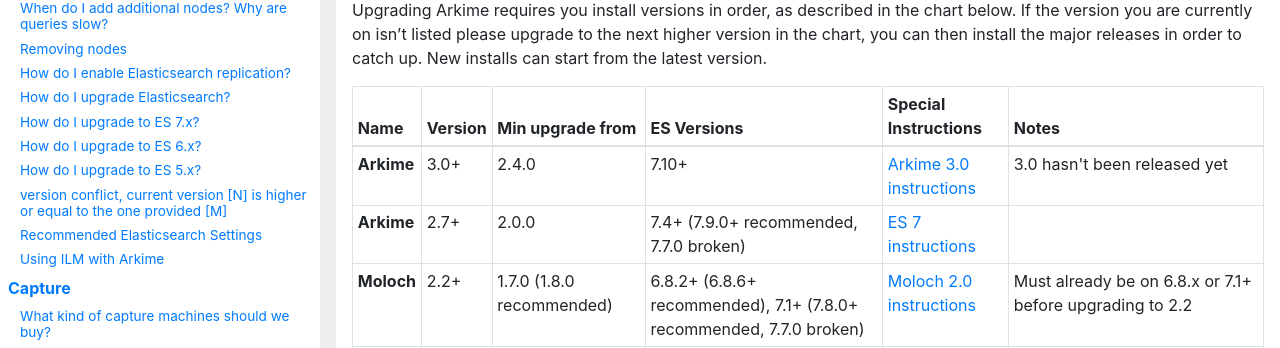
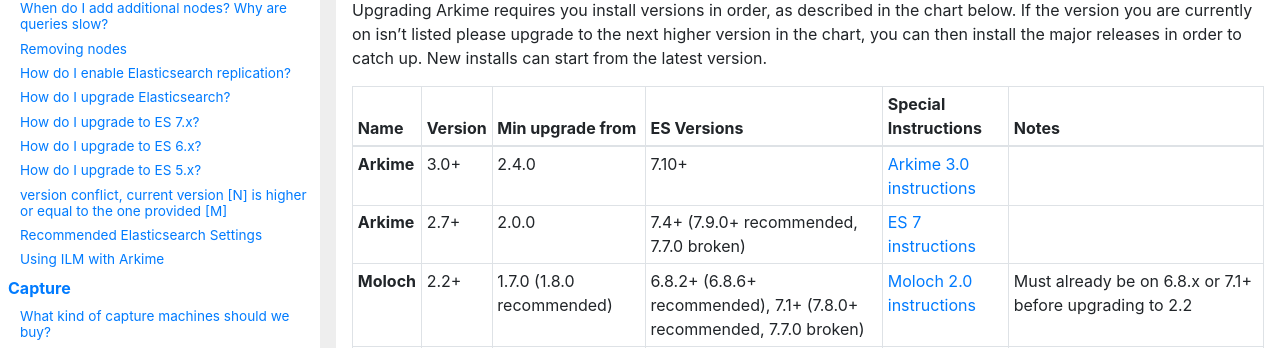
Before and after one commit to arkime/arkimeweb, a Jekyll site: the page built from faq.html, in a window 1280 px wide. Shown: the part 497-845 px from the top of the page. Built offline with Jekyll 4.4.1, drawn with Linux system fonts in a browser that asks for light colours; some of the changed text lies outside the part shown.

Commit message:
3.x update

```diff
--- a/faq.html
+++ b/faq.html
@@ -496,7 +496,6 @@
               <a href="#how_do_i_upgrade_to_arkime_3"> Arkime 3.0 instructions </a>
             </td>
             <td>
-              3.0 hasn't been released yet
             </td>
           </tr>
           <tr>
@@ -988,7 +987,7 @@
 
       <p>
         Upgrading to Arkime 3.0 is a multistep process that requires an outage.
-        An outage is required because all the captures must be stopped before upgrading the database so there are no schema issues or corruption.
+        An outage is required because all the captures <strong>MUST</strong> be <strong>stopped</strong> before upgrading the database so there are no schema issues or corruption.
         Do not restart the capture processes until the db.pl upgrade has finished!
         All of the administrative indices will have new version numbers after this upgrade, so that elasticsearch knows they were created with 7.
         This is very important when upgrading to ES 8.x later.
```
Also changed, not shown: other parts of faq.html (+1 -1 lines).
